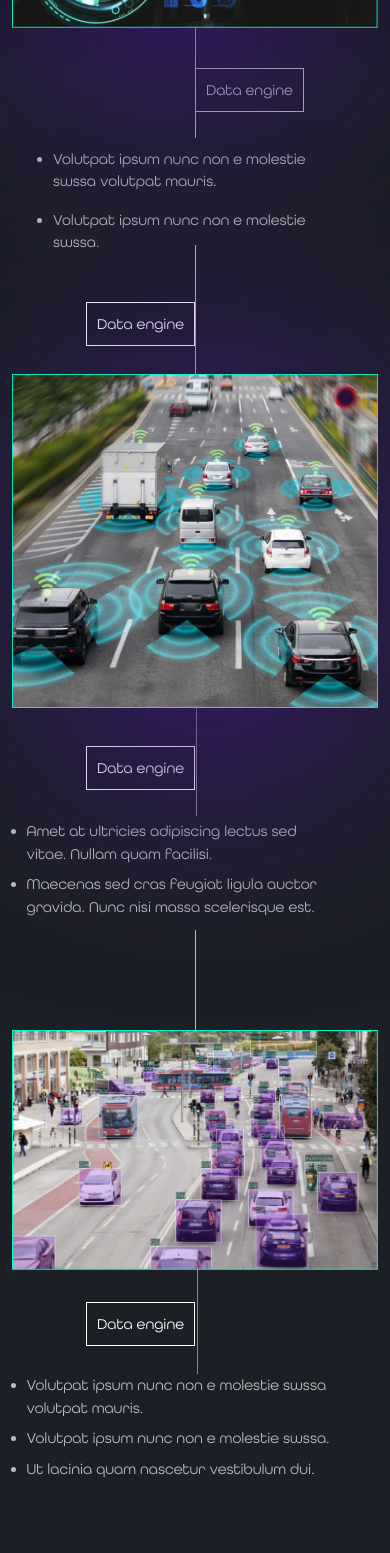
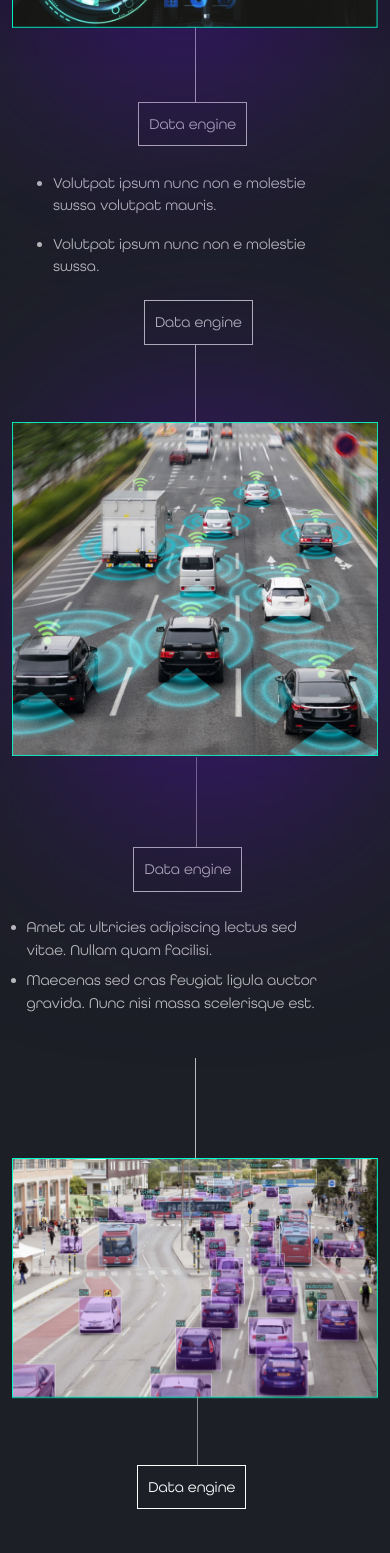
Before and after one commit to RadialCode-sunil/Annotab, a React (Create React App) app: page /Automotive in a window 390 px wide. Shown: the part 1240-2793 px from the top of the page. Built offline with nearby package versions, Linux system fonts and the light colour scheme.

Commit message:
Lorem_Epsum_Automotive update

```diff
--- a/src/components/Lorem_Epsum_Automotive.jsx
+++ b/src/components/Lorem_Epsum_Automotive.jsx
@@ -12,7 +12,7 @@ const Lorem_Epsum_Automotive = (props) => {
 
                 <div className=' d-flex flex-column-reverse flex-lg-row justify-content-between align_items_center_xs pt-5'>
 
-                    <div className='py-4 py-lg-0'>
+                    <div className='py-4 my-4 my-sm-0 py-lg-0'>
                         <ul className=' list-unstyled ms-lg-4 ps-lg-2'>
                             <li className=' ff_Book fw_300 fs_sm white opacity_7 Lorem_Epsum_p_w284 pe-3 position-relative list_dot Volutpat_p position-relative'>
                                 Volutpat ipsum nunc non e molestie  swssa volutpat mauris.
@@ -33,12 +33,12 @@ const Lorem_Epsum_Automotive = (props) => {
                     <img className=' img-fluid img2_w pb-4 pb-sm-0 position-relative z_index_2' src={props.Lorem_Epsum_img2} alt="Data engine" />
                     <div className='Lorem_Epsum_Automotive_light2'></div>
                     <div className=' my-5 my-sm-0 py-4 py-lg-0 pt-lg-5 mt-lg-3'>
-                        <ul className='Amet_ul list-unstyled ps-1 ps-sm-0'>
-                            <li className=' ff_Book fw_300 fs_sm white opacity_7 Lorem_Epsum_p_w284 position-relative pt-3 pt-lg-0 list_dot Amet_p position-relative'>
+                        <ul className='Amet_ul list-unstyled ps-1 ps-sm-0 '>
+                            <li className=' ff_Book fw_300 fs_sm white opacity_7 Lorem_Epsum_p_w284 position-relative pt-3 pt-lg-0 list_dot Amet_p mt-5 mt-sm-0'>
                                 Amet at ultricies adipiscing lectus sed vitae. Nullam quam facilisi.
                             </li>
 
-                            <li className=' ff_Book fw_300 fs_sm white opacity_7 Lorem_Epsum_p_w341 position-relative list_dot pt-2 Amet_p_div'>
+                            <li className=' ff_Book fw_300 fs_sm white opacity_7 Lorem_Epsum_p_w341 position-relative list_dot pt-2 Amet_p_div mb-5 mb-sm-0'>
                                 Maecenas sed cras feugiat ligula auctor gravida. Nunc nisi massa scelerisque est.
                             </li>
                         </ul>
@@ -47,7 +47,7 @@ const Lorem_Epsum_Automotive = (props) => {
                 <div className='d-flex flex-column-reverse flex-lg-row justify-content-between align_items_center_xs align-items-lg-end'>
 
                     <div className=' mt-5 mt-sm-0 pt-4 pt-lg-5 '>
-                        <ul className='Volutpat_ul list-unstyled ps-1 ps-sm-0 ms-lg-4 ps-lg-2'>
+                        <ul className='Volutpat_ul list-unstyled mt-5 mt-sm-0 ps-1 ps-sm-0 ms-lg-4 ps-lg-2'>
                             <li className=' ff_Book fw_300 fs_sm white opacity_7 Lorem_Epsum_p_w341 position-relative pt-3 pt-lg-0 list_dot .Lorem_div_height {height: 200px;}'>
                                 Volutpat ipsum nunc non e molestie  swssa volutpat mauris.
                             </li>
--- a/src/components/Team.jsx
+++ b/src/components/Team.jsx
@@ -9,43 +9,69 @@ const Team = () => {
         dots: false,
         infinite: true,
         speed: 500,
-        slidesToShow: 2.22,
+        slidesToShow: 2.30,
         slidesToScroll: 1,
         arrows: false,
         centerMode: true,
-        centerPadding: "100px",
+        centerPadding: "95px",
         cssEase: 'linear',
         autoplay: true,
         autoplaySpeed: 3000,
 
         responsive: [
             {
+                breakpoint: 1400,
+                settings: {
+                    slidesToShow: 2.10,
+                    slidesToScroll: 1,
+                    infinite: true,
+                    dots: false,
+                    centerMode: true,
+                    centerPadding: "0px",
+                }
+            },
+            {
                 breakpoint: 1200,
                 settings: {
-                    slidesToShow: 2.22,
-                    slidesToScroll: 3,
+                    slidesToShow: 2.10,
+                    slidesToScroll: 1,
                     infinite: true,
                     dots: false,
+                    centerMode: true,
+                    centerPadding: "37px",
                 }
             },
             {
                 breakpoint: 992,
                 settings: {
-                    slidesToShow: 1.22,
-                    slidesToScroll: 2,
+                    slidesToShow: 2,
+                    slidesToScroll: 1,
                     dots: false,
+                    centerMode: false,
+                    centerPadding: "0px",
                 }
             },
             {
-                breakpoint: 768,
+                breakpoint: 760,
                 settings: {
                     slidesToShow: 1,
                     slidesToScroll: 1,
                     dots: true,
-                    centerMode: false,
-                    centerPadding: "0px",
+                    centerMode: true,
+                    centerPadding: "-10px",
                 }
-            }]
+            },
+            {
+                breakpoint: 568,
+                settings: {
+                    slidesToShow: 1,
+                    slidesToScroll: 1,
+                    dots: true,
+                    centerMode: true,
+                    centerPadding: "-0px",
+                }
+            }
+        ]
     };
     return (
         <section className='py-5 position-relative overflow-hidden'>
--- a/src/index.css
+++ b/src/index.css
@@ -935,7 +935,7 @@
     border-right: 1px solid #FFFFFF;
     left: 50%;
     top: -150px;
-    height: 140px;
+    height: 80px;
   }
 
   .Volutpat_p::before {
@@ -953,18 +953,18 @@
     align-items: center;
     justify-content: center;
 
-    top: -80px;
-    left: 50%;
+    top: -70px;
+    left: 30%;
   }
 
   .Volutpat_p_2::after {
     border-top: none;
-    height: 140px;
+    height: 80px;
     left: 50%;
-    top: 52px;
+    top: 128px;
   }
 
-  .Lorem_Epsum_Automotive_img_2::before {
+  .Volutpat_p_2::before {
     content: 'Data engine';
     position: absolute;
     background: #1C1F26;
@@ -978,21 +978,21 @@
     display: flex;
     align-items: center;
     justify-content: center;
-    top: -72px;
-    right: 50%;
+    bottom: -19px;
+    left: 32%;
   }
 
-  .Amet_p_div::after {
+  .Amet_p::after {
     content: '';
     position: absolute;
     border-right: 1px solid #FFFFFF;
     opacity: 0.7;
-    right: 50%;
-    bottom: 102px;
-    height: 108px;
+    right: 40%;
+    top: -143px;
+    height: 90px;
   }
 
-  .Lorem_Epsum_Automotive_img_2::after {
+  .Amet_p::before {
     content: 'Data engine';
     position: absolute;
     background: #1C1F26;
@@ -1006,8 +1006,8 @@
     display: flex;
     align-items: center;
     justify-content: center;
-    right: 50%;
-    bottom: 240px;
+    right: 24%;
+    top: -53px;
   }
 
   .Lorem_Epsum_Automotive_img_3::before {
@@ -1028,8 +1028,8 @@
     border-left: 1px solid #FFFFFF;
     opacity: 0.7;
     left: 50%;
-    top: -150px;
-    height: 105px;
+    top: -200px;
+    height: 70px;
   }
 
   .Lorem_Epsum_Automotive_img_3::after {
@@ -1046,8 +1046,8 @@
     display: flex;
     align-items: center;
     justify-content: center;
-    right: 50%;
-    bottom: -60px;
+    right: 36%;
+    bottom: -95px;
   }
 
 }
```
